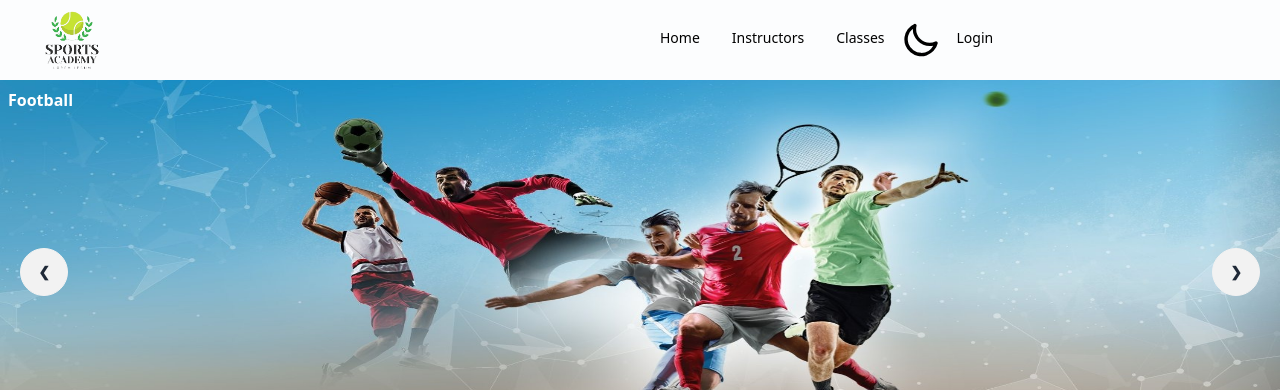
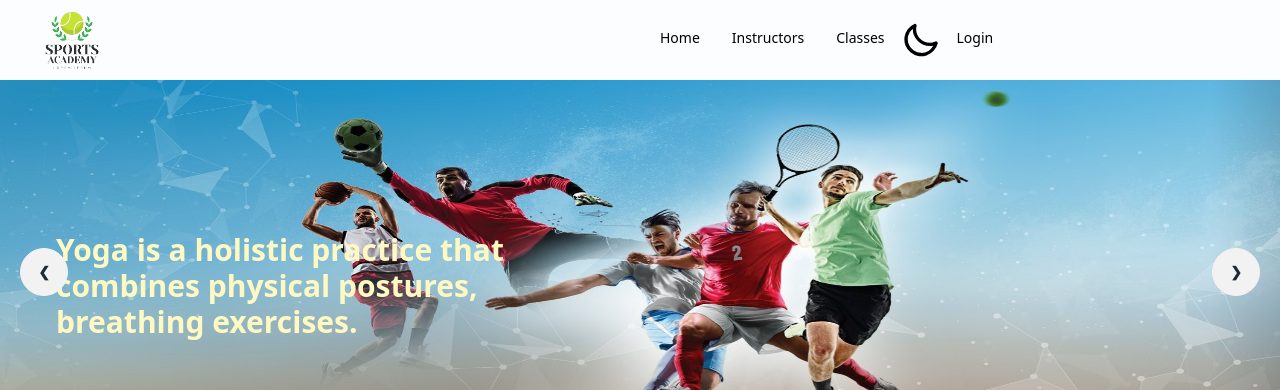
Before and after one commit to MuhammadAtiq757/sports-school, a React (Vite) app: page / in a window 1280 px wide. Shown: the top 390 px of the page. Built offline with nearby package versions, Linux system fonts and the light colour scheme; no server answers.

Commit message:
text added

```diff
--- a/src/Pages/Home/Home/Banner/Banner.jsx
+++ b/src/Pages/Home/Home/Banner/Banner.jsx
@@ -5,10 +5,10 @@ import slide4 from '../../../../../public/images/slide-4.jpg';
 
 const Banner = () => {
   const slideTitles = [
-    "Football",
-    "Basketball",
-    "Tennis",
-    "Swimming"
+    "Yoga is a holistic practice that combines physical postures, breathing exercises.",
+    "Yoga is a holistic practice that combines physical postures, breathing exercises.",
+    "Yoga is a holistic practice that combines physical postures, breathing exercises.",
+    "Yoga is a holistic practice that combines physical postures, breathing exercises."
   ];
 
   return (
@@ -16,7 +16,7 @@ const Banner = () => {
       <div className="carousel w-full h-96">
         <div id="slide1" className="carousel-item relative w-full">
           <img className="w-full" src={slide1} alt="Slide 1" />
-          <h3 className="absolute top-2 left-2 text-white font-semibold">{slideTitles[0]}</h3>
+          <h3 className="absolute text-yellow-100 mt-36  mx-8 top-2 left-2  text-3xl w-[40%] ml-12 font-extrabold text-black">{slideTitles[0]}</h3>
           <div className="absolute flex justify-between transform -translate-y-1/2 left-5 right-5 top-1/2">
             <a href="#slide4" className="btn btn-circle">
               ❮
@@ -28,7 +28,7 @@ const Banner = () => {
         </div>
         <div id="slide2" className="carousel-item relative w-full">
           <img src={slide2} className="w-full" alt="Slide 2" />
-          <h3 className="absolute top-2 left-2 text-white font-semibold">{slideTitles[1]}</h3>
+          <h3 className="absolute mt-36 text-yellow-100  mx-8 top-2 left-2  text-3xl w-[40%] ml-12 font-extrabold text-black">{slideTitles[1]}</h3>
           <div className="absolute flex justify-between transform -translate-y-1/2 left-5 right-5 top-1/2">
             <a href="#slide1" className="btn btn-circle">
               ❮
@@ -40,7 +40,7 @@ const Banner = () => {
         </div>
         <div id="slide3" className="carousel-item relative w-full">
           <img src={slide3} className="w-full" alt="Slide 3" />
-          <h3 className="absolute top-2 left-2 text-white font-semibold">{slideTitles[2]}</h3>
+          <h3 className="absolute text-yellow-100 mt-36  mx-8 top-2 left-2  text-3xl w-[40%] ml-12 font-extrabold text-black">{slideTitles[2]}</h3>
           <div className="absolute flex justify-between transform -translate-y-1/2 left-5 right-5 top-1/2">
             <a href="#slide2" className="btn btn-circle">
               ❮
@@ -52,7 +52,7 @@ const Banner = () => {
         </div>
         <div id="slide4" className="carousel-item relative w-full">
           <img src={slide4} className="w-full" alt="Slide 4" />
-          <h3 className="absolute top-2 left-2 text-white font-semibold">{slideTitles[3]}</h3>
+          <h3 className="absolute text-yellow-100 mt-36  mx-8 top-2 left-2  text-3xl w-[40%] ml-12 font-extrabold text-black">{slideTitles[3]}</h3>
           <div className="absolute flex justify-between transform -translate-y-1/2 left-5 right-5 top-1/2">
             <a href="#slide3" className="btn btn-circle">
               ❮
```
